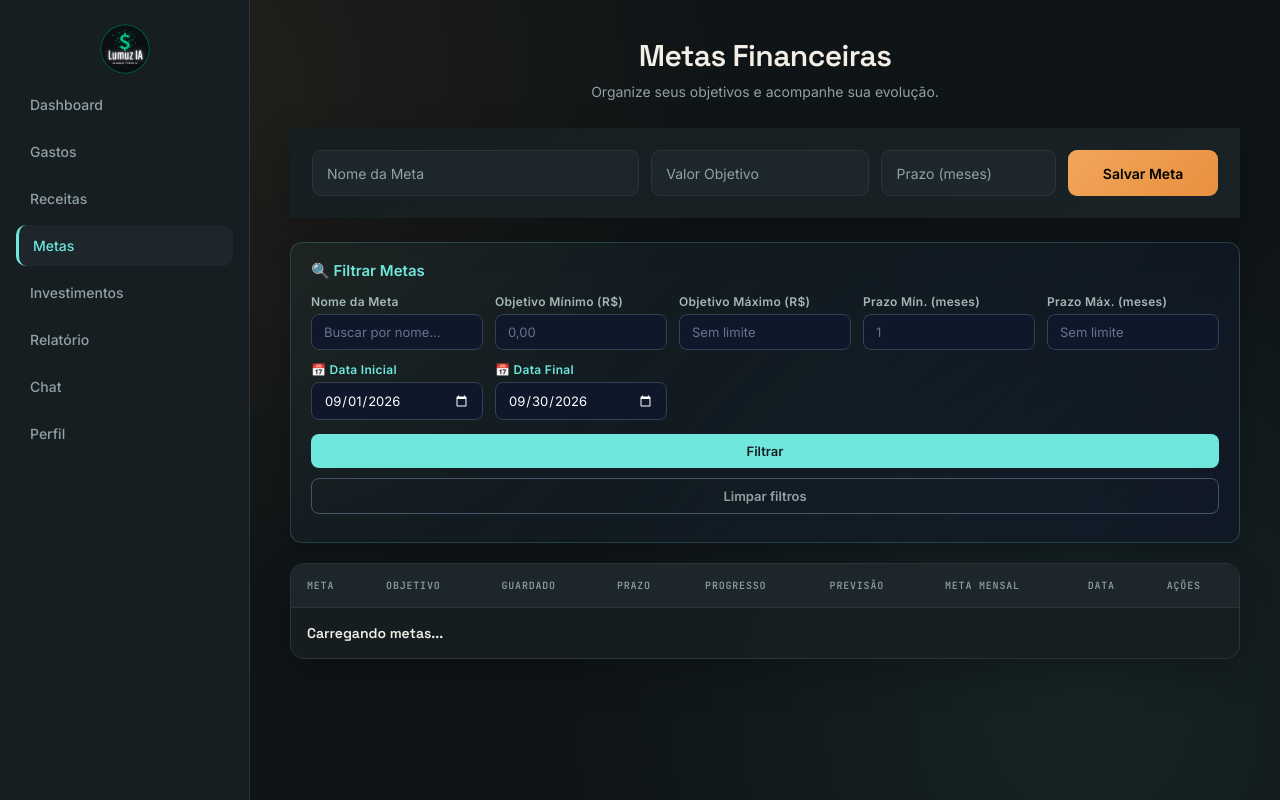
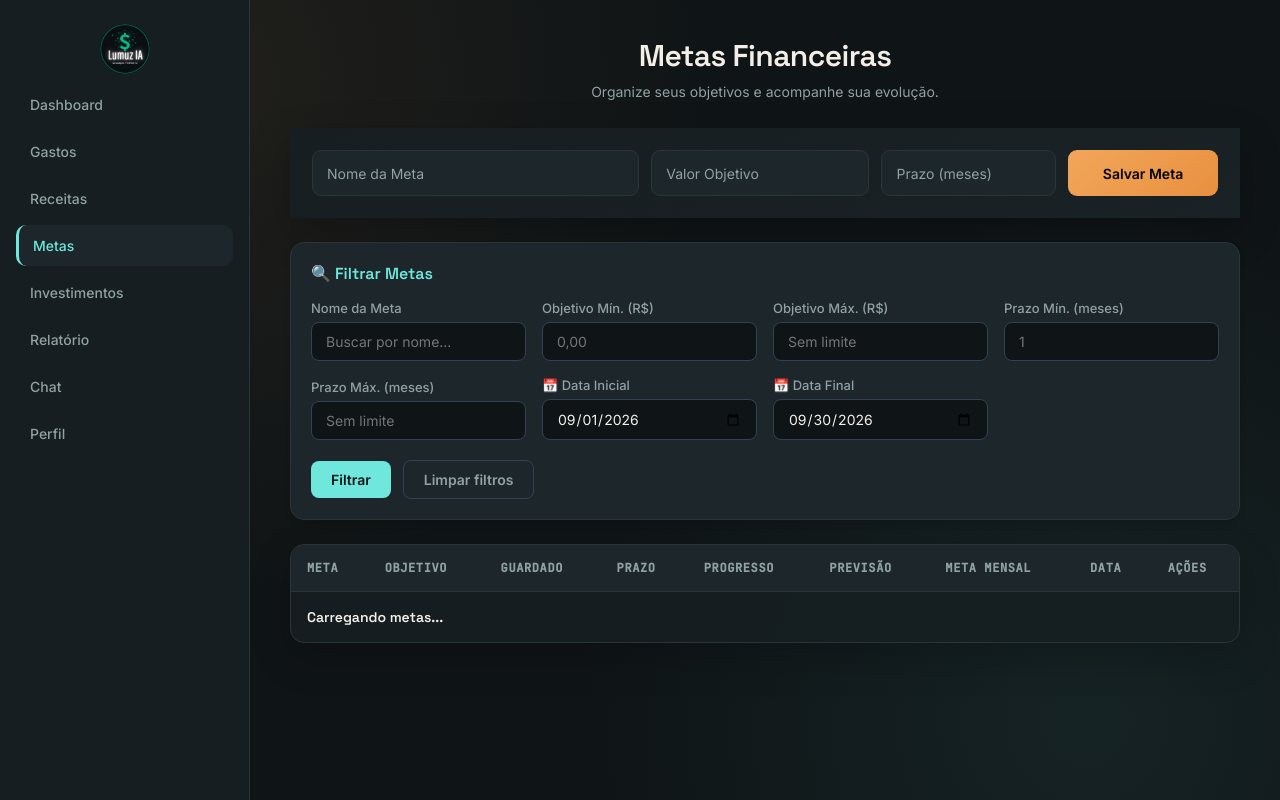
Before and after one commit to LcsGomes-AMS/LumuzIA-Generativa, a PHP site: page /frontend/metas.html in a window 1280 px wide. Run offline with PHP 8.4, Linux system fonts and the light colour scheme; some libraries are stand-ins or nearby versions.

Commit message:
Standardize all filters to use modern UI and fix table header font

```diff
--- a/frontend/css/metas.css
+++ b/frontend/css/metas.css
@@ -110,11 +110,12 @@ table {
 }
 
 thead th {
-  font-size: 10px;
-  font-weight: 500;
-  letter-spacing: 0.08em;
+  font-size: 12px;
+  font-weight: 600;
+  letter-spacing: 0.05em;
   padding: 15px 16px;
   white-space: nowrap;
+  color: var(--text-muted);
 }
 
 tbody td {
--- a/frontend/css/style.css
+++ b/frontend/css/style.css
@@ -1134,7 +1134,7 @@ table td:last-child {
 
 .filtro-moderno-grid {
     display: grid;
-    grid-template-columns: repeat(auto-fit, minmax(160px, 1fr));
+    grid-template-columns: repeat(auto-fit, minmax(200px, 1fr));
     gap: 16px;
     align-items: end;
 }
--- a/frontend/metas.html
+++ b/frontend/metas.html
@@ -168,46 +168,46 @@
 
 
 
-        <section class="filtro-tabela">
-            <div class="filtro-tabela-topo">
-                <h3 class="filtro-tabela-titulo">🔍 Filtrar Metas</h3>
+        <section class="filtro-moderno">
+            <div class="filtro-moderno-header">
+                🔍 Filtrar Metas
             </div>
-            <div class="filtro-tabela-grid">
-                <div class="filtro-campo">
+            <div class="filtro-moderno-grid">
+                <div class="filtro-moderno-grupo">
                     <label for="filtroMetaNome">Nome da Meta</label>
-                    <input id="filtroMetaNome" type="text" placeholder="Buscar por nome...">
+                    <input id="filtroMetaNome" type="text" class="filtro-moderno-input" placeholder="Buscar por nome...">
                 </div>
-                <div class="filtro-campo">
-                    <label for="filtroMetaMin">Objetivo Mínimo (R$)</label>
-                    <input id="filtroMetaMin" type="number" step="0.01" min="0" placeholder="0,00">
+                <div class="filtro-moderno-grupo">
+                    <label for="filtroMetaMin">Objetivo Mín. (R$)</label>
+                    <input id="filtroMetaMin" type="number" step="0.01" min="0" class="filtro-moderno-input" placeholder="0,00">
                 </div>
-                <div class="filtro-campo">
-                    <label for="filtroMetaMax">Objetivo Máximo (R$)</label>
-                    <input id="filtroMetaMax" type="number" step="0.01" min="0" placeholder="Sem limite">
+                <div class="filtro-moderno-grupo">
+                    <label for="filtroMetaMax">Objetivo Máx. (R$)</label>
+                    <input id="filtroMetaMax" type="number" step="0.01" min="0" class="filtro-moderno-input" placeholder="Sem limite">
                 </div>
-                <div class="filtro-campo">
+                <div class="filtro-moderno-grupo">
                     <label for="filtroMetaPrazoMin">Prazo Mín. (meses)</label>
-                    <input id="filtroMetaPrazoMin" type="number" min="1" placeholder="1">
+                    <input id="filtroMetaPrazoMin" type="number" min="1" class="filtro-moderno-input" placeholder="1">
                 </div>
-                <div class="filtro-campo">
+                <div class="filtro-moderno-grupo">
                     <label for="filtroMetaPrazoMax">Prazo Máx. (meses)</label>
-                    <input id="filtroMetaPrazoMax" type="number" min="1" placeholder="Sem limite">
+                    <input id="filtroMetaPrazoMax" type="number" min="1" class="filtro-moderno-input" placeholder="Sem limite">
                 </div>
-                <div class="filtro-campo">
-                    <label for="filtroMetaInicio" class="filtro-label-destaque">📅 Data Inicial</label>
-                    <input id="filtroMetaInicio" type="date">
+                <div class="filtro-moderno-grupo">
+                    <label for="filtroMetaInicio">📅 Data Inicial</label>
+                    <input id="filtroMetaInicio" type="date" class="filtro-moderno-input">
                 </div>
-                <div class="filtro-campo">
-                    <label for="filtroMetaFim" class="filtro-label-destaque">📅 Data Final</label>
-                    <input id="filtroMetaFim" type="date">
+                <div class="filtro-moderno-grupo">
+                    <label for="filtroMetaFim">📅 Data Final</label>
+                    <input id="filtroMetaFim" type="date" class="filtro-moderno-input">
                 </div>
             </div>
-            <div id="filtroMetaErro" class="filtro-aviso-erro"></div>
-            <div class="filtro-acoes">
-                <button class="btn-filtrar" type="button" onclick="filtrarMetas()">Filtrar</button>
-                <button class="btn-limpar" type="button" onclick="limparFiltroMetas()">Limpar filtros</button>
+            <div id="filtroMetaErro" class="filtro-aviso-erro" style="margin-top: 10px;"></div>
+            <div class="filtro-moderno-acoes">
+                <button class="filtro-moderno-btn-primario" type="button" onclick="filtrarMetas()">Filtrar</button>
+                <button class="filtro-moderno-btn-secundario" type="button" onclick="limparFiltroMetas()">Limpar filtros</button>
+                <span id="contagemMetas" class="filtro-moderno-contagem"></span>
             </div>
-            <div id="contagemMetas" class="filtro-contagem"></div>
         </section>
 
         <div class="table-wrap">
```
Also changed, not shown: frontend/gastos.html (+23 -23 lines), frontend/investimentos.html (+27 -27 lines), frontend/receitas.html (+21 -21 lines).
